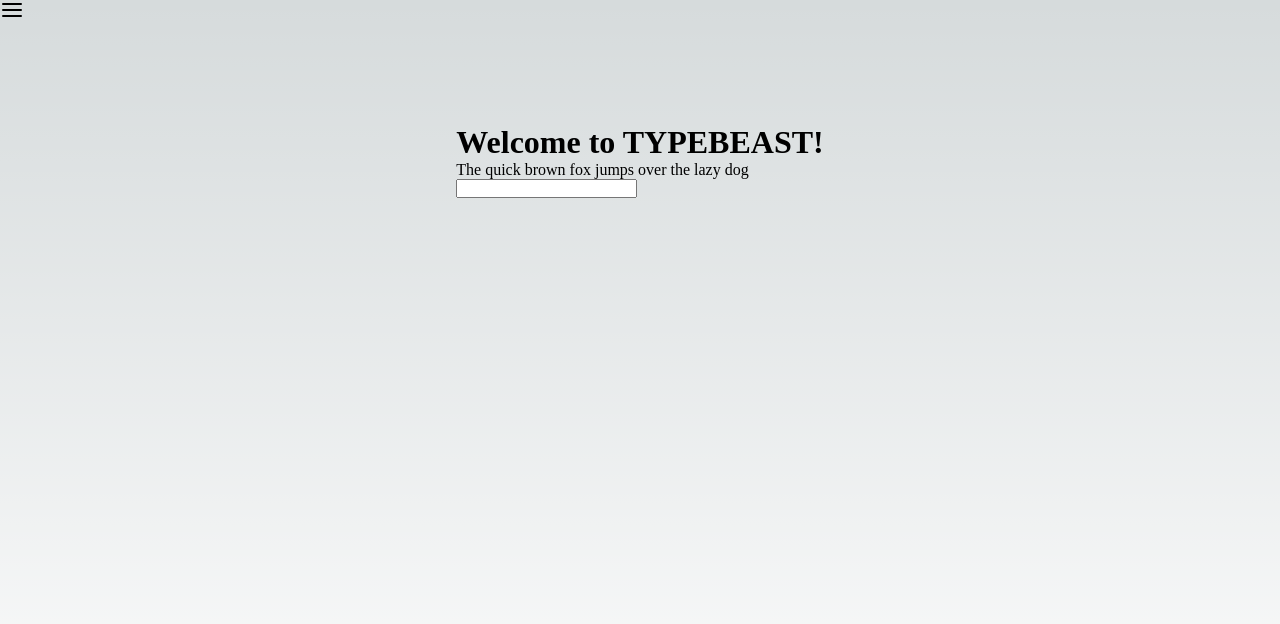
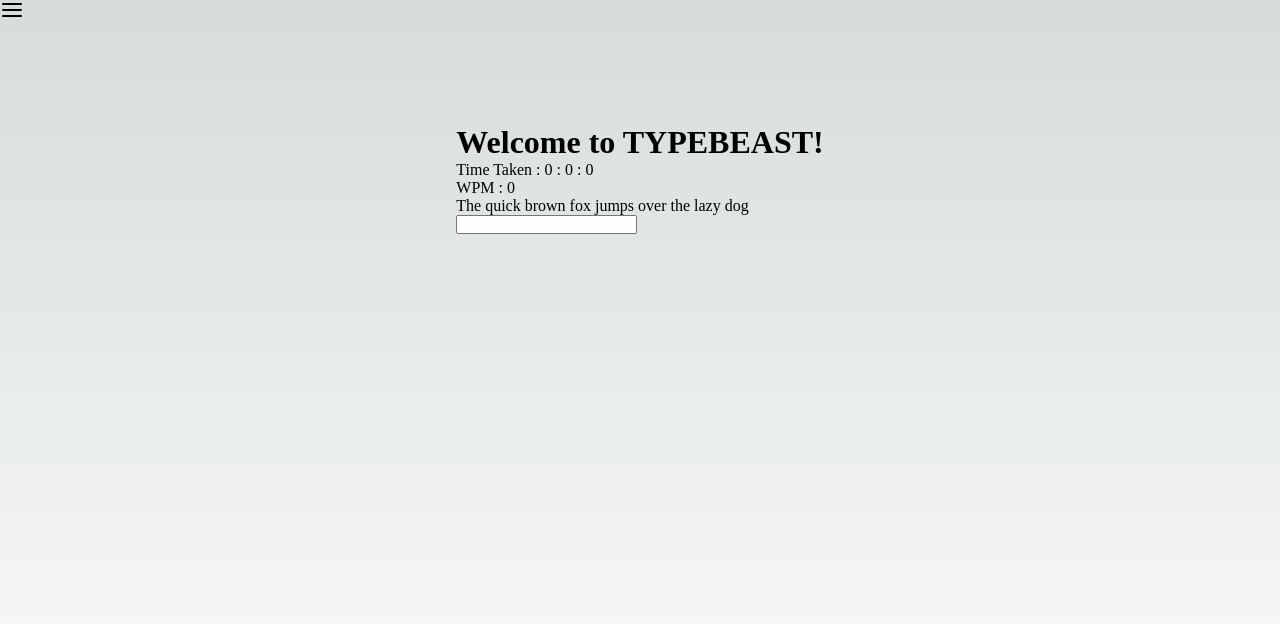
Before and after one commit to grimSkepsis/typer-beam, a Next.js app: page / in a window 1280 px wide. Shown: the top 624 px of the page. Built offline with nearby package versions, Linux system fonts and the light colour scheme.

Commit message:
adds timer and wpm funcitons

```diff
--- a/package.json
+++ b/package.json
@@ -19,6 +19,7 @@
     "next": "13.3.0",
     "react": "18.2.0",
     "react-dom": "18.2.0",
+    "react-timer-hook": "^3.0.6",
     "typescript": "5.0.4"
   },
   "devDependencies": {
--- a/src/pages/index.tsx
+++ b/src/pages/index.tsx
@@ -1,24 +1,51 @@
-import { Inter } from "next/font/google";
 import styles from "@/styles/Home.module.css";
-import { useState } from "react";
+import { useEffect, useState } from "react";
 import { TYPE_SAMPLE, gradeUserString } from "@/util/string";
-
-const inter = Inter({ subsets: ["latin"] });
+import { useStopwatch } from "react-timer-hook";
 
 export default function Home() {
   const [text, setText] = useState("");
+  const [isComplete, setIsComplete] = useState(false);
   const { correct, mistake, remaining } = gradeUserString(TYPE_SAMPLE, text);
+  const { seconds, minutes, hours, isRunning, start, pause, reset } =
+    useStopwatch({ autoStart: false });
+
+  useEffect(() => {
+    if (text === TYPE_SAMPLE) {
+      pause();
+      setIsComplete(true);
+    } else if (text !== TYPE_SAMPLE && text && !isRunning && !isComplete) {
+      start();
+    }
+  }, [text]);
+
+  function calcWPM() {
+    if (seconds === 0 && minutes === 0 && hours === 0) return 0;
+    const numWords = correct.length / 5;
+    const minutesFromSeconds = seconds === 0 ? 0 : seconds / 60;
+    const numMinutes = hours * 60 + minutes + minutesFromSeconds;
+    return Math.round(numWords / numMinutes);
+  }
+
   return (
     <>
       <main className={styles.main}>
         <div>
           <h1 className={styles.title}>Welcome to TYPEBEAST!</h1>
           <p>
+            Time Taken : {hours} : {minutes} : {seconds}
+          </p>
+          <p>WPM : {calcWPM()}</p>
+          <p>
             <span style={{ color: "green" }}>{correct}</span>
             <span style={{ color: "red" }}>{mistake}</span>
             <span>{remaining}</span>
           </p>
-          <input type="text" onChange={(e) => setText(e.target.value)} />
+          <input
+            type="text"
+            onChange={(e) => setText(e.target.value)}
+            disabled={isComplete}
+          />
         </div>
       </main>
     </>
```
Also changed, not shown: 1 other file (tests, documents, lock files or other folders).
